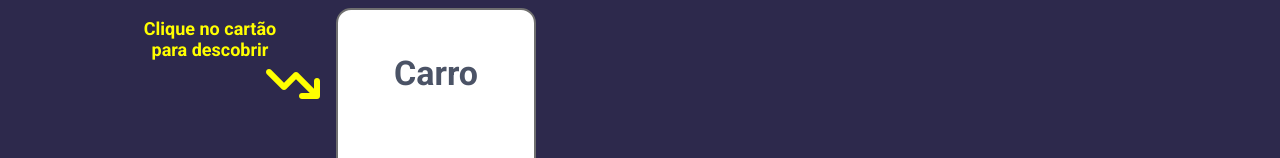
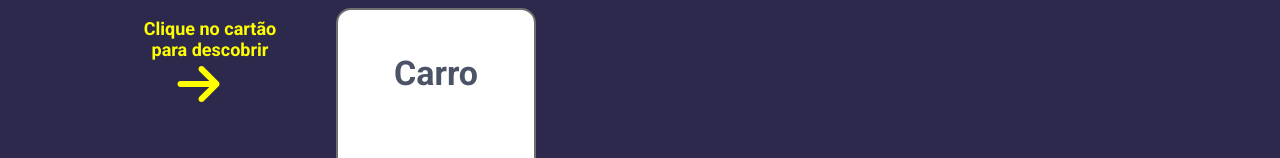
Before and after one commit to matheushenriqueferreira/flashcards, a React (Vite) app: page / in a window 1280 px wide. Shown: the part 386-544 px from the top of the page. Built offline with nearby package versions, Linux system fonts and the light colour scheme.

Commit message:
Inserido CSS animation

```diff
--- a/src/pages/Home/index.jsx
+++ b/src/pages/Home/index.jsx
@@ -3,6 +3,21 @@ import './styles.css'
 import { Navbar } from "../../components/Navbar";
 
 export const Home = () => {
+
+  const handleClickFlashcard1 = () => {
+    const homeContainer2 = document.querySelector('.homeContainer2');
+    const homeContainer3Yellow = document.querySelector('.homeContainer3Yellow');
+    const whiteArrow = document.querySelector('.fa-right-long');
+    const homeFlashcard1 = document.querySelector('#homeFlashcard1');
+    const homeFlashcard2 = document.querySelector('#homeFlashcard2');
+
+    homeFlashcard1.style.cursor = 'auto';
+    homeContainer2.style.opacity = '0';
+    homeContainer3Yellow.style.opacity = '0';
+    whiteArrow.style.opacity = '1';
+    homeFlashcard2.style.opacity = '1';
+  }
+
   return(
     <>
       <Navbar page={'Home'} />
@@ -15,12 +30,12 @@ export const Home = () => {
           <span>Como se chama carro em inglês?</span>
         </div>
         <div className="homeContainer3">
-          <div className="homeYellow">
+          <div className="homeContainer3Yellow">
             <span>Clique no cartão para descobrir</span>
-            <i className="fa-solid fa-arrow-trend-down"></i>
+            <i className="fa-solid fa-arrow-right"></i>
           </div>
           <div>
-            <div className="homeFlashcards" id="homeFlashcard1">
+            <div className="homeFlashcards" id="homeFlashcard1" onClick={() => handleClickFlashcard1()}>
               <span>Carro</span>
             </div>
             <i className="fa-solid fa-right-long"></i>
--- a/src/pages/Home/styles.css
+++ b/src/pages/Home/styles.css
@@ -24,6 +24,8 @@
   padding-left: 260px;
   font-size: 18px;
   font-weight: bold;
+  opacity: 1;
+  transition: opacity .8s ease-out;
 }
 
 .homeContainer3 {
@@ -33,14 +35,16 @@
   gap: 1em;
 }
 
-.homeYellow {
+.homeContainer3Yellow {
   display: flex;
   flex-direction: column;
   color: #FFFF00;
+  width: 180px;
   opacity: 1;
+  transition: opacity .8s ease-out;
 }
 
-.homeYellow span {
+.homeContainer3Yellow span {
   font-weight: bold;
   font-size: 18px;
   width: 140px;
@@ -48,11 +52,15 @@
   text-align: center;
 }
 
-.homeYellow i {
-  display: flex;
-  flex-direction: row-reverse;
-  width: 180px;
+.homeContainer3Yellow i {
+  position: relative;
+  width: min-content;
   font-size: 48px;
+  animation: arrowAnimation;
+  animation-duration: 1.5s;
+  animation-timing-function: ease-in-out;
+  animation-iteration-count: infinite;
+  animation-direction: alternate;
 }
 
 #homeFlashcard1 {
@@ -97,3 +105,13 @@
 #homeFlashcard2 {
   opacity: 0;
 }
+
+@keyframes arrowAnimation {
+  from {
+    left: 0px;
+  }
+
+  to {
+    left: 150px;
+  }
+}
```
